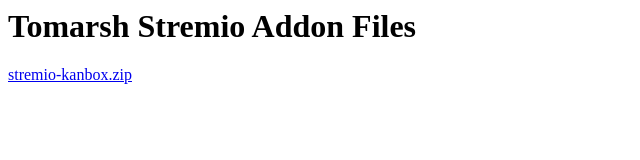
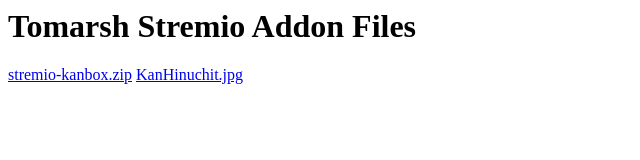
Before and after one commit to Tomartsh/Stremio_Addon_Files, a plain HTML site: page index.html in a window 1280 px wide. Shown: the whole page, without its empty margins (0-640 px from the left). Drawn offline with Linux system fonts and the light colour scheme.

Commit message:
Update index.html

```diff
--- a/index.html
+++ b/index.html
@@ -1,2 +1,3 @@
 <h1>Tomarsh Stremio Addon Files</h1>
 <a href="stremio-kanbox.zip">stremio-kanbox.zip</a>
+<a href="assets/Kan/KanHinuchit.jpg">KanHinuchit.jpg</a>
```
